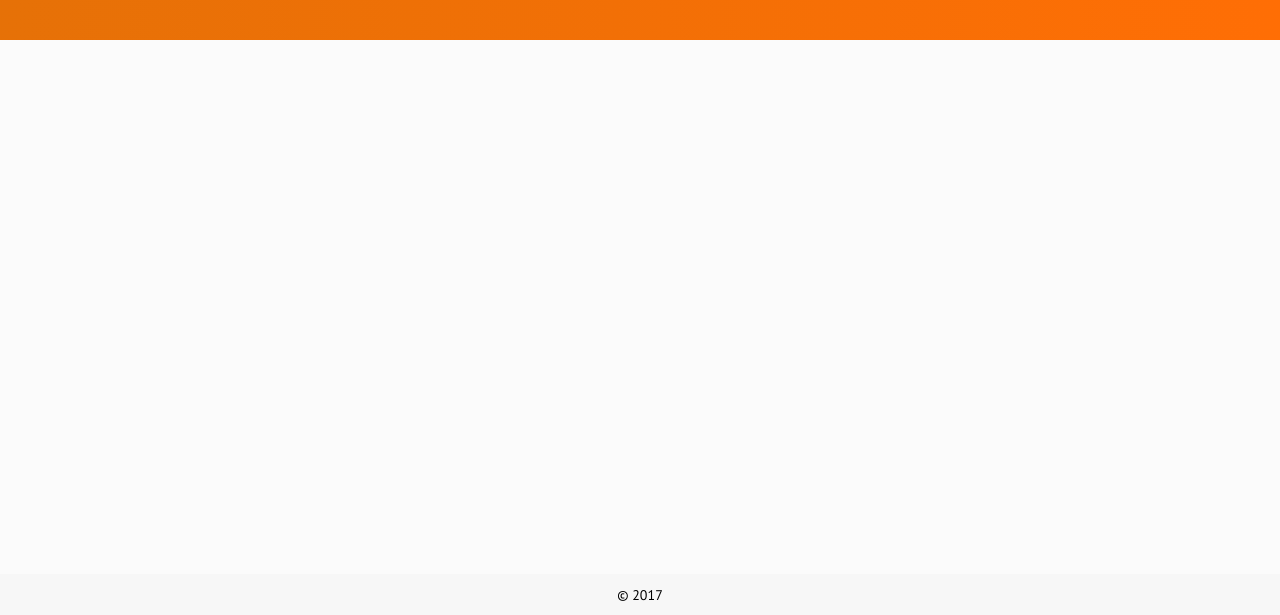
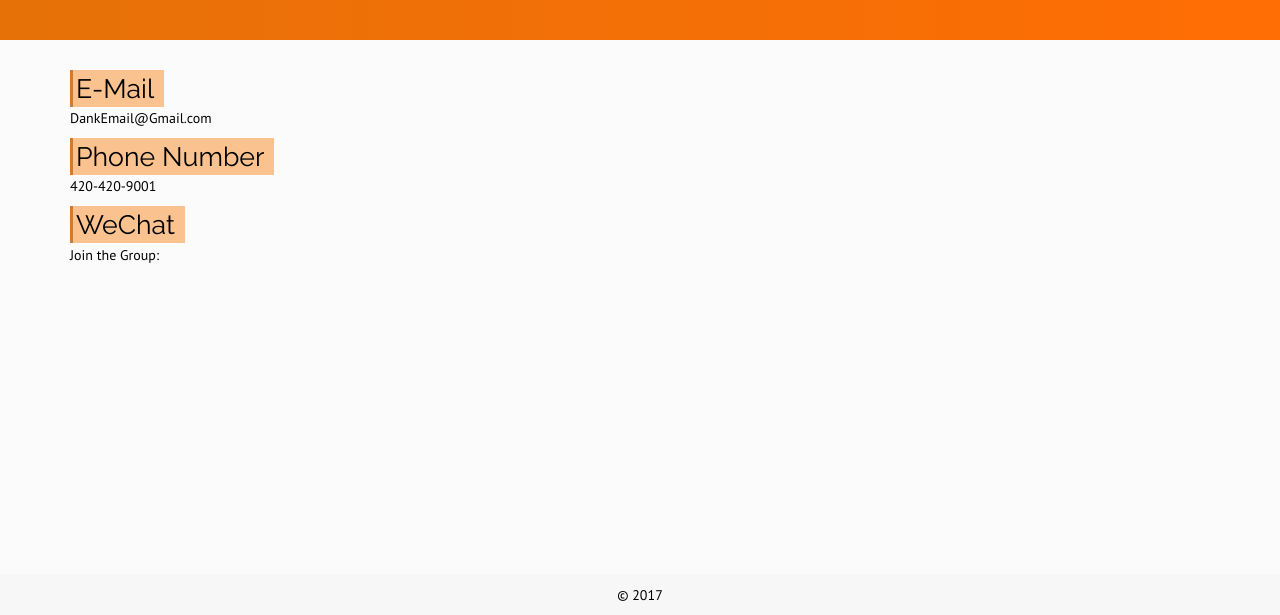
Before and after one commit to itsachineseschool/site, a plain HTML site: page contact.html in a window 1280 px wide. Shown: the part 185-800 px from the top of the page. Drawn offline with nearby package versions, Linux system fonts and the light colour scheme.

Commit message:
Updated Contact.html

```diff
--- a/contact.html
+++ b/contact.html
@@ -39,6 +39,21 @@
         <h1>Contact Us</h1>
       </div>
     </div>
+    <div class="container">
+
+      <span class="alt-title">E-Mail</span>
+      <p>
+        DankEmail@Gmail.com
+      </p>
+      <span class="alt-title">Phone Number</span>
+      <p>
+        420-420-9001
+      </p>
+      <span class="alt-title">WeChat</span>
+      <p>
+        Join the Group:
+      </p>
+    </div>
 
     <div class="container-fluid footer">
         &copy; 2017
```
